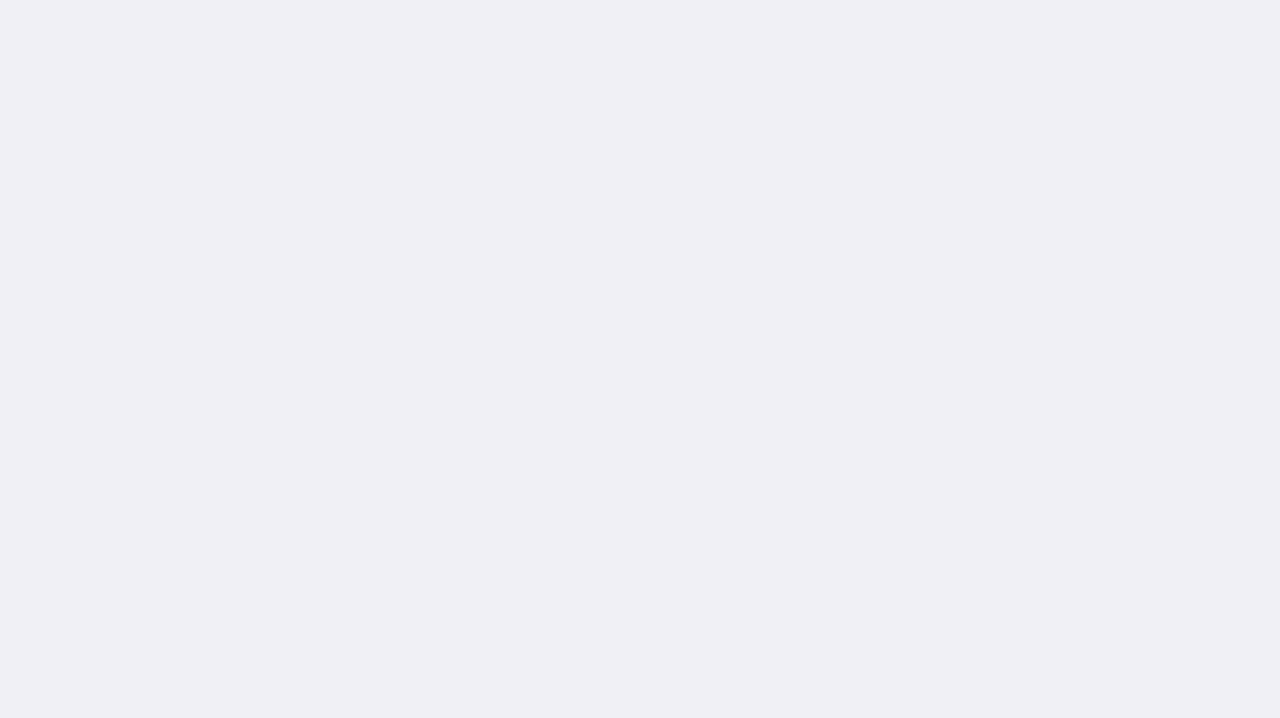
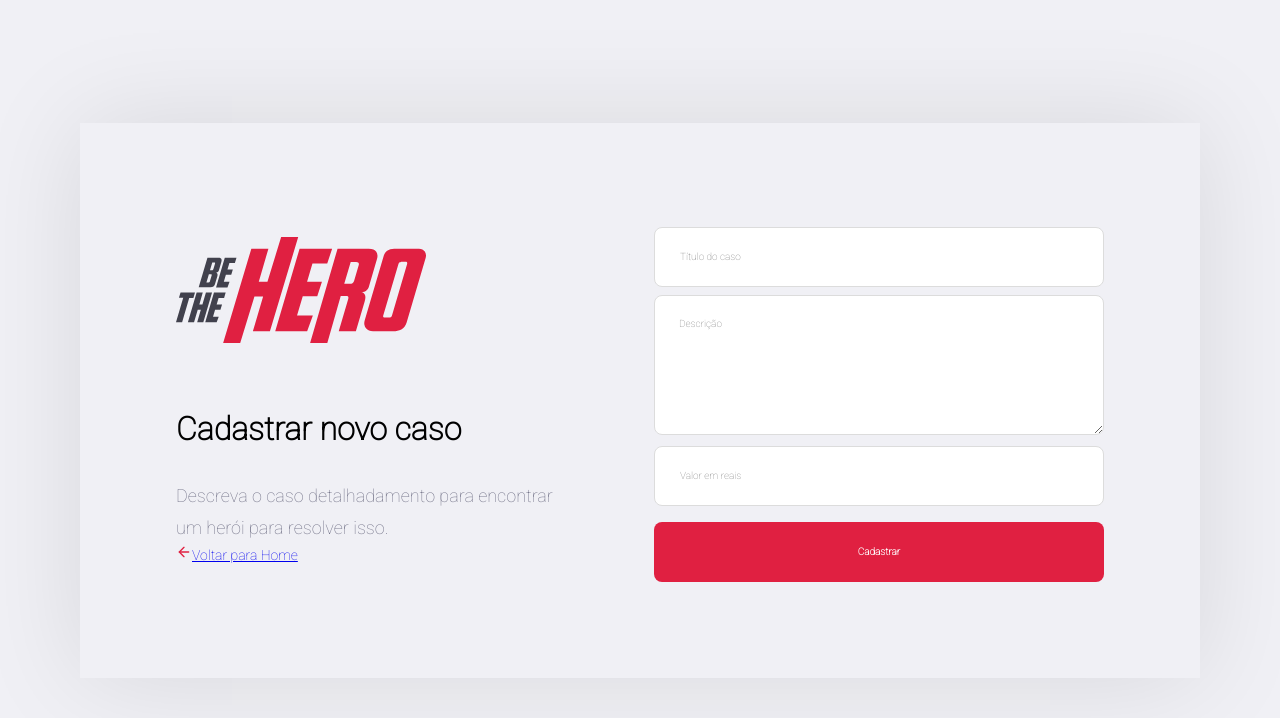
Before and after one commit to gbarros1994/ongs-react, a React (Create React App) app: page /newincident in a window 1280 px wide. Shown: the top 718 px of the page. Built offline with nearby package versions, Linux system fonts and the light colour scheme; the HTML template or start-up script is replaced by a standard one.

Commit message:
estilização pagina de incidents

```diff
--- a/src/global.css
+++ b/src/global.css
@@ -28,6 +28,17 @@
     border: 1px solid #dcdcdc;
     padding: 0 25px;
     border-radius: 8px;
+}
+
+form textarea {
+    width: 100%;
+    height: 140px;
+    color: #333;
+    border: 1px solid #dcdcdc;
+    padding: 16px 24px;
+    line-height: 24px;
+    border-radius: 8px;
+    resize: vertical;
 }
 
 .button {
--- /dev/null
+++ b/src/pages/NewIncident/index.js
@@ -0,0 +1,33 @@
+import React from 'react';
+import { Link } from 'react-router-dom';
+import { FiArrowLeft } from 'react-icons/fi';
+
+import './style.css';
+
+import logoImg from '../../assets/logo.svg';
+
+export default function Profile() {
+    return (
+    <div className="new-incident-container">
+        <div className="content">
+            <section>
+                <img src={logoImg} alt="Be The Hero" />
+                <h1>Cadastrar novo caso</h1>
+                <p>Descreva o caso detalhadamento para encontrar um herói para resolver isso.</p>
+
+                <Link className="back-link" to="/profile">
+                    <FiArrowLeft size={16} color="#E02041" />
+                    Voltar para Home
+                </Link>
+            </section>
+
+            <form>
+                <input placeholder="Título do caso" />
+                <textarea placeholder="Descrição" />
+                <input placeholder="Valor em reais" />
+               <button className="button" type="submit">Cadastrar</button>
+            </form>
+        </div>
+    </div>
+    )
+}
--- /dev/null
+++ b/src/pages/NewIncident/style.css
@@ -0,0 +1,49 @@
+.new-incident-container {
+    width: 100%;
+    max-width: 1120px;
+    height: 100vh;
+    margin: 0 auto;
+
+    display: flex;
+    align-items: center;
+    justify-self: center;
+}
+.new-incident-container .content {
+    width: 100%;
+    padding: 96px;
+    background: #f0f0f5;
+    box-shadow: 0 0 100px rgba(0, 0, 0, 0.1);
+
+    display: flex;
+    justify-content: space-between;
+    align-items: center;
+}
+
+.new-incident-container .content section {
+    width: 100%;
+    max-width: 380px;;
+}
+
+.new-incident-container .content section h1 {
+    margin: 64px 0 32px;
+    font-size: 32px;
+}
+
+.new-incident-container .content section p {
+    font-size: 18px;
+    color: #737388;
+    line-height: 32px;
+}
+
+.new-incident-container .content form {
+    width: 100%;
+    max-width: 450px;
+}
+
+.new-incident-container .content input {
+    margin-top: 8px;
+}
+
+.new-incident-container .content form textarea {
+    margin-top: 8px;
+}
--- a/src/pages/Profile/index.js
+++ b/src/pages/Profile/index.js
@@ -13,7 +13,7 @@
                 <img src={logoImg}  alt="Be the hero" />
                 <span>Bem vindo, APad</span>
 
-                <Link className="button" to="/incidents/new">Cadastrar novo caso</Link>
+                <Link className="button" to="/newincident">Cadastrar novo caso</Link>
                 <button type="button">
                     <FiPower size={18}  color="#e02041"/>
                 </button>
--- a/src/routes.js
+++ b/src/routes.js
@@ -4,6 +4,7 @@
 import Logon from './pages/Logon';
 import Register from './pages/Register';
 import Profile from './pages/Profile';
+import NewIncident from './pages/NewIncident';
 
 export default function Routes() {
     return (
@@ -12,6 +13,7 @@
                 <Route path="/" exact component={Logon} />
                 <Route path="/register" component={Register} />
                 <Route path="/profile" component={Profile} />
+                <Route path="/newincident" component={NewIncident} />
             </Switch>
         </BrowserRouter>
     )
```
